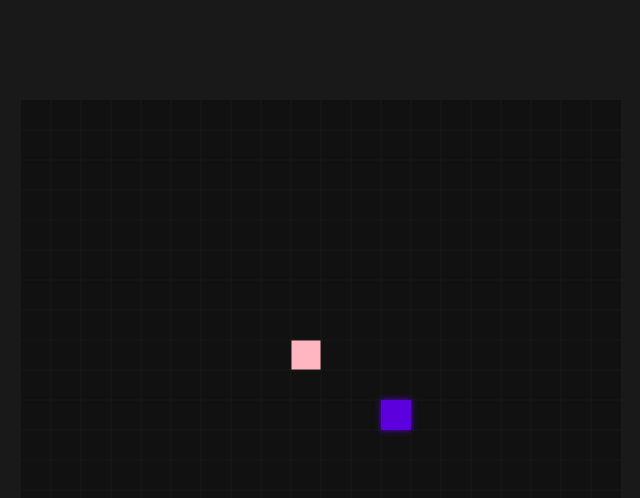
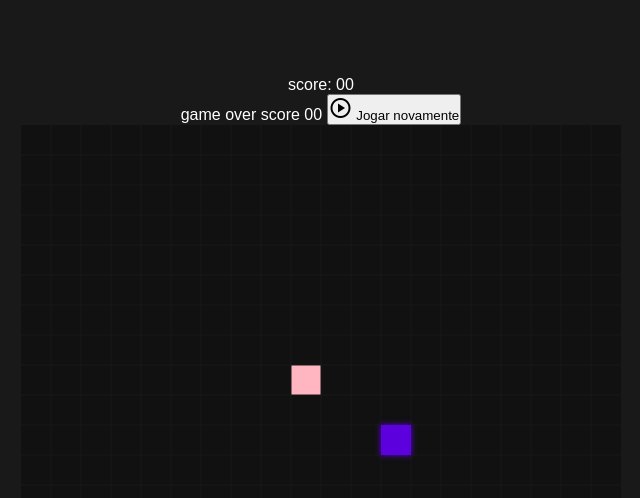
Before and after one commit to StephanyMil/Jogo-da-Cobrinha, a plain HTML site: page index.html in a window 1280 px wide. Shown: the whole page, without its empty margins (319-959 px from the left). Drawn offline with nearby package versions, Linux system fonts and the light colour scheme.

Commit message:
Update index.html
Adição do score, do game over e do botão de play.

```diff
--- a/index.html
+++ b/index.html
@@ -5,11 +5,27 @@
     <meta name="viewport" content="width=device-width, initial-scale=1.0">
     <meta http-equiv="X-UA-Compatible" content="IE=edge">
 
+    <link rel="stylesheet" href="https://fonts.googleapis.com/css2?family=Material+Symbols+Outlined:opsz,wght,FILL,GRAD@20..48,100..700,0..1,-50..200" />
     <link rel="stylesheet" href="./css/style.css">
 
     <title>Jogo da Cobrinha</title>
 </head>
 <body>
+    <div class="score">score: <span class="score--value">00</span></div>
+
+    <div class="menu-screen">
+        <span class="game-over">game over</span>
+        <span class="final-score">score <span>00</span></span>
+
+        <button class="btn-play">
+            <span class="material-symbols-outlined">
+                play_circle
+            </span>
+
+            Jogar novamente
+        </button>
+    </div>
+
     <canvas  width="600" height="600"></canvas>
     <script src="./js/script.js"></script>
 </body>
```
